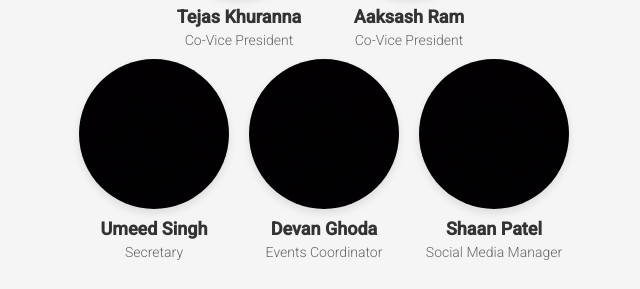
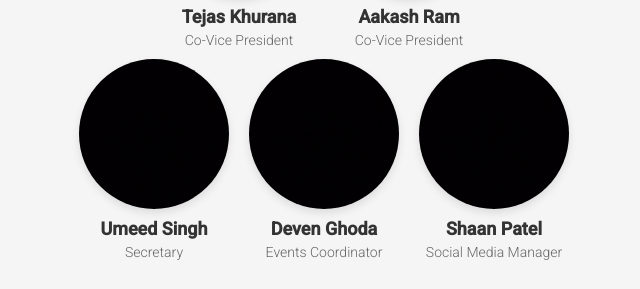
Before and after one commit to Arin-Gopakumar/BCP-ISSU, a plain HTML site: page index.html in a window 1280 px wide. Shown: the part 821-1110 px from the top of the page, 316-956 px from the left. Drawn offline with Linux system fonts and the light colour scheme.

Commit message:
Update index.html

```diff
--- a/index.html
+++ b/index.html
@@ -52,11 +52,11 @@
             <div class="leader-row">
                 <div class="leader">
                     <img src="images/tejas.jpg" alt="Tejas Khurana">
-                    <p><strong>Tejas Khuranna</strong><br><span>Co-Vice President</span></p>
+                    <p><strong>Tejas Khurana</strong><br><span>Co-Vice President</span></p>
                 </div>
                 <div class="leader">
                     <img src="images/aaksash.jpg" alt="Aakash Ram">
-                    <p><strong>Aaksash Ram</strong><br><span>Co-Vice President</span></p>
+                    <p><strong>Aakash Ram</strong><br><span>Co-Vice President</span></p>
                 </div>
             </div>
             <div class="leader-row">
@@ -66,7 +66,7 @@
                 </div>
                 <div class="leader">
                     <img src="images/devan.jpg" alt="Deven Ghoda">
-                    <p><strong>Devan Ghoda</strong><br><span>Events Coordinator</span></p>
+                    <p><strong>Deven Ghoda</strong><br><span>Events Coordinator</span></p>
                 </div>
                 <div class="leader">
                     <img src="images/shaan.jpg" alt="Shaan Patel">
```
